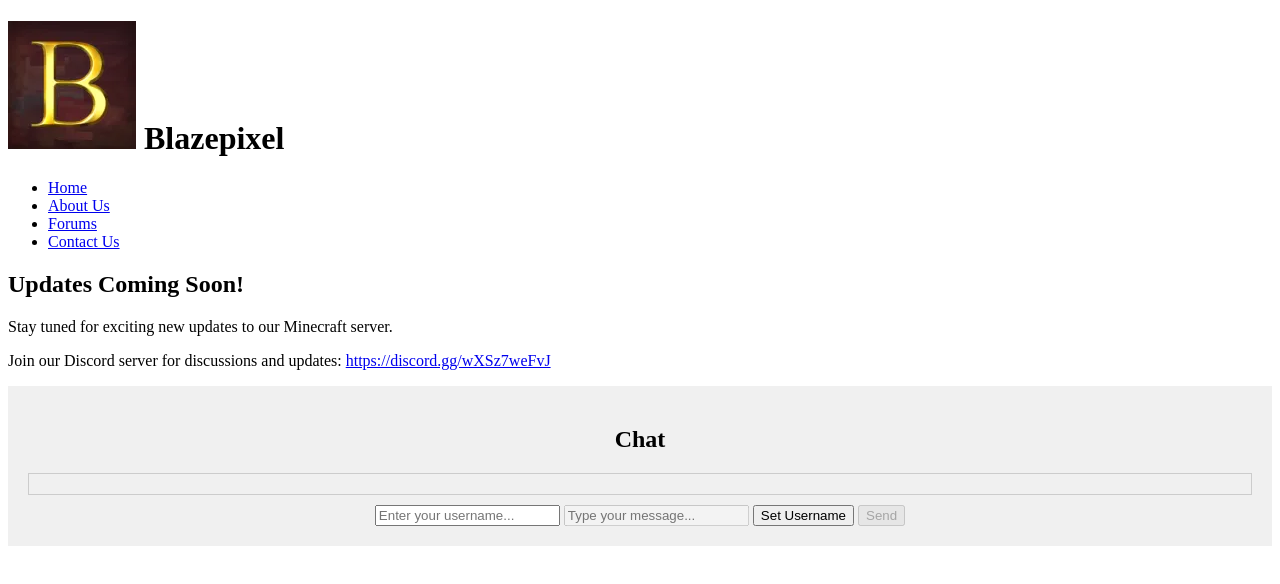
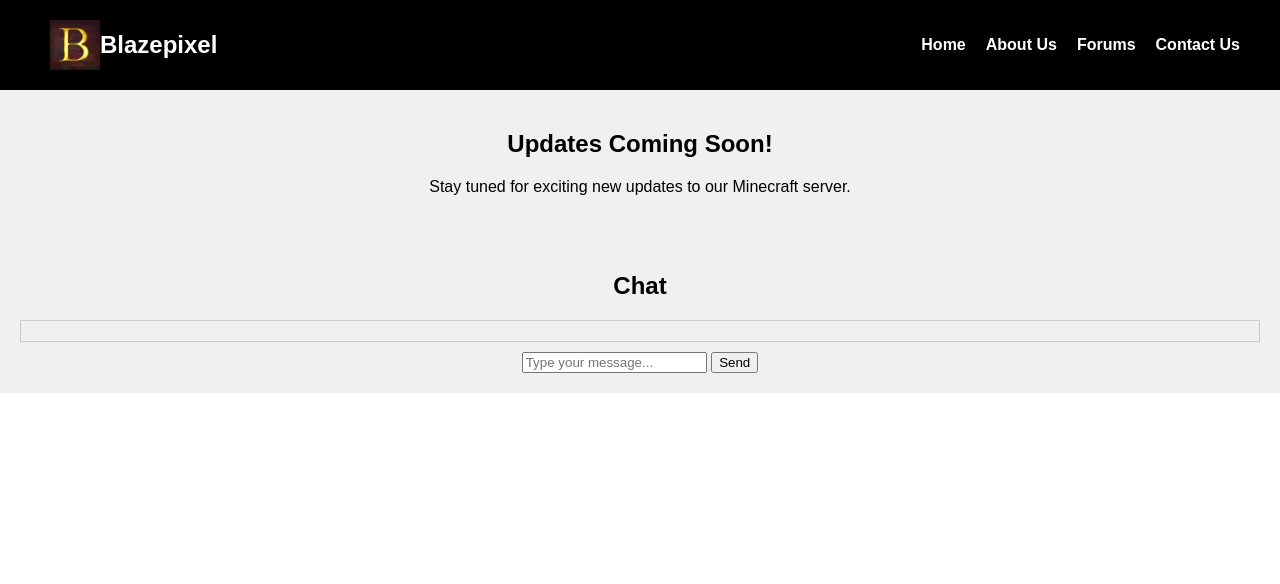
Before and after one commit to Blazepixel2023/blaze, a plain HTML site: page index.html in a window 1280 px wide. Drawn offline with Linux system fonts and the light colour scheme.

Commit message:
Update index.html

```diff
--- a/index.html
+++ b/index.html
@@ -4,7 +4,69 @@
     <meta charset="UTF-8">
     <meta name="viewport" content="width=device-width, initial-scale=1.0">
     <style>
-        /* ... Your existing CSS styles ... */
+        body {
+            margin: 0;
+            padding: 0;
+            font-family: Arial, sans-serif;
+        }
+
+        header {
+            background: black;
+            color: white;
+            padding: 20px 0;
+            text-align: center;
+        }
+
+        .header-content {
+            display: flex;
+            justify-content: space-between;
+            align-items: center;
+            max-width: 1200px;
+            margin: 0 auto;
+            padding: 0 20px;
+        }
+
+        .logo {
+            width: 50px;
+        }
+
+        .server-name {
+            display: flex;
+            align-items: center;
+            margin: 0;
+            margin-left: 10px;
+            font-size: 24px;
+        }
+
+        .nav-links ul {
+            list-style: none;
+            display: flex;
+            gap: 20px;
+            margin: 0;
+            padding: 0;
+        }
+
+        .nav-links a {
+            text-decoration: none;
+            color: white;
+            transition: color 0.3s;
+            font-weight: bold;
+        }
+
+        .nav-links a:hover {
+            color: gray;
+        }
+
+        .update-box {
+            background-color: #f0f0f0;
+            padding: 20px;
+            text-align: center;
+            display: none; /* Hide the update box by default */
+        }
+
+        body.home .update-box {
+            display: block; /* Show the update box only on the home page */
+        }
 
         .chat-box {
             background-color: #f0f0f0;
@@ -46,7 +108,6 @@
     <div class="update-box">
         <h2>Updates Coming Soon!</h2>
         <p>Stay tuned for exciting new updates to our Minecraft server.</p>
-        <p>Join our Discord server for discussions and updates: <a href="https://discord.gg/wXSz7weFvJ" target="_blank">https://discord.gg/wXSz7weFvJ</a></p>
     </div>
 
     <div class="chat-box">
@@ -54,35 +115,21 @@
         <div class="chat-container" id="chatContainer">
             <!-- Chat messages will be displayed here -->
         </div>
-        <input type="text" class="chat-input" id="usernameInput" placeholder="Enter your username...">
-        <input type="text" class="chat-input" id="chatInput" placeholder="Type your message..." disabled>
-        <button onclick="setUsername()">Set Username</button>
-        <button onclick="sendMessage()" disabled>Send</button>
+        <input type="text" class="chat-input" id="chatInput" placeholder="Type your message...">
+        <button onclick="sendMessage()">Send</button>
     </div>
 
     <script>
-        var username = "";
-
-        function setUsername() {
-            var usernameInput = document.getElementById("usernameInput");
-            username = usernameInput.value.trim();
-            if (username !== "") {
-                usernameInput.disabled = true;
-                document.getElementById("chatInput").disabled = false;
-                document.querySelector(".chat-box button:nth-child(2)").disabled = false;
-            }
-        }
-
         function sendMessage() {
             var inputElement = document.getElementById("chatInput");
             var message = inputElement.value.trim();
             if (message !== "") {
                 var chatContainer = document.getElementById("chatContainer");
                 var newMessage = document.createElement("p");
-                newMessage.textContent = username + ": " + message;
+                newMessage.textContent = message;
                 chatContainer.appendChild(newMessage);
                 inputElement.value = "";
-                chatContainer.scrollTop = chatContainer.scrollHeight;
+                chatContainer.scrollTop = chatContainer.scrollHeight; // Scroll to the bottom of the chat
             }
         }
     </script>
```
